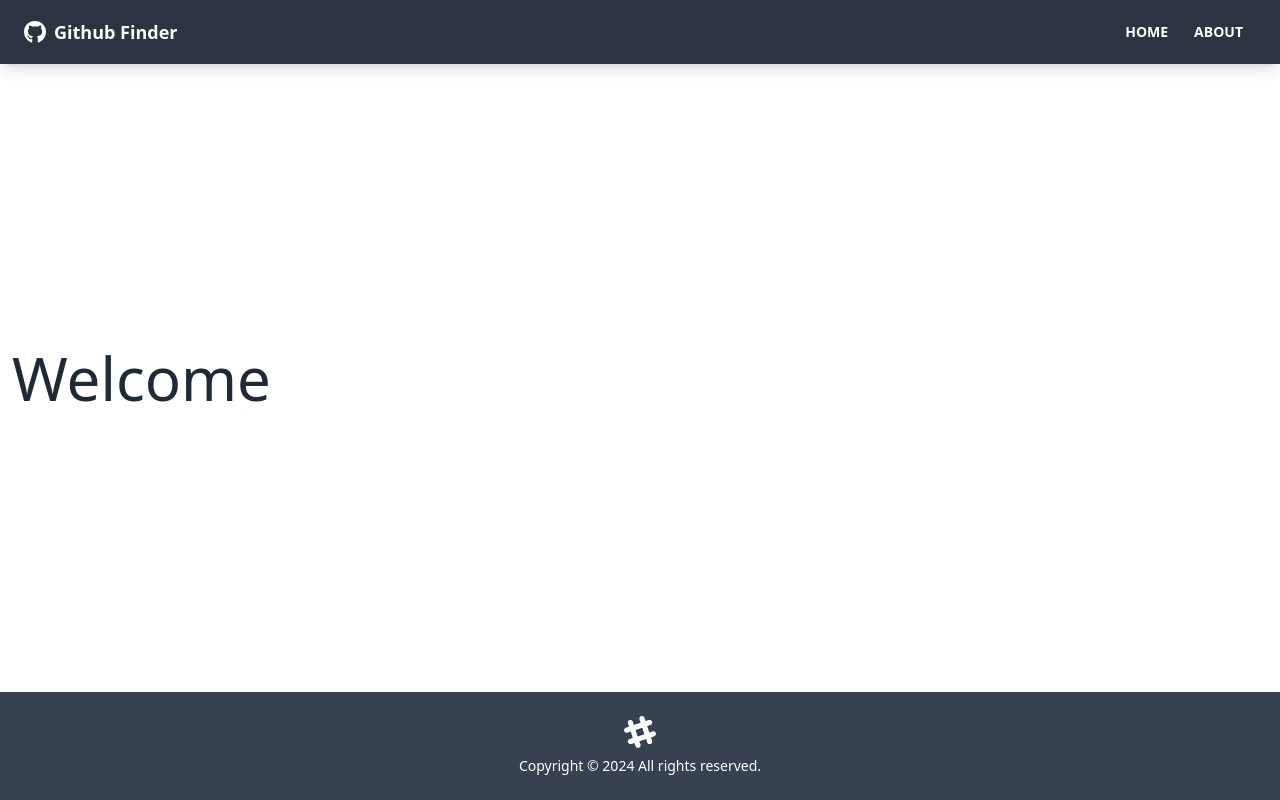
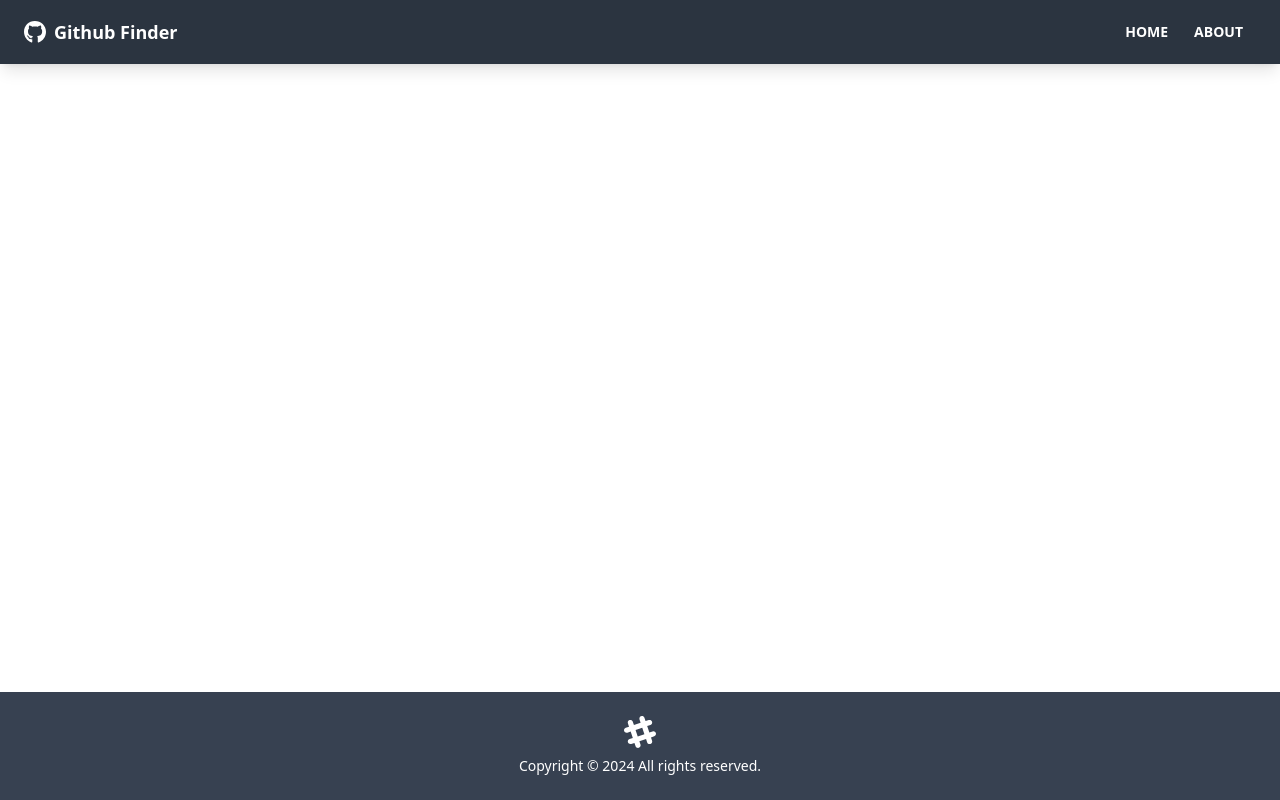
Before and after one commit to Farahat612/brad-react, a React (Create React App) app in the folder github-finder/: page / in a window 1280 px wide. Built offline with nearby package versions, Linux system fonts and the light colour scheme.

Commit message:
minor fixes before moving forward

```diff
--- a/github-finder/src/App.js
+++ b/github-finder/src/App.js
@@ -11,7 +11,7 @@ function App() {
     <Router>
       <div className='flex flex-col justify-between h-screen'>
         <Navbar />
-        <main className='container mx-auto px-3 pb-12'>
+        <main className='container mx-auto px-3 pb-12 text-white'>
           <Routes>
             <Route path='/' element={<Home />} />
             <Route path='/about' element={<About />} />
--- a/github-finder/src/pages/About.jsx
+++ b/github-finder/src/pages/About.jsx
@@ -2,7 +2,7 @@ import React from 'react'
 
 const About = () => {
   return (
-    <div className='text-white'>
+    <div>
       <h1 className='text-6xl mb-4'>Github Finder</h1>
       <p className='mb-4 text-2xl font-light'>
         A React app to search GitHub profiles and see profile details. This
--- a/github-finder/src/pages/NotFound.jsx
+++ b/github-finder/src/pages/NotFound.jsx
@@ -3,12 +3,12 @@ import { Link } from 'react-router-dom'
 
 const NotFound = () => {
   return (
-    <div className='hero text-white'>
+    <div className='hero'>
       <div className='text-center hero-content'>
         <div className='max-w-lg'>
           <h1 className='text-8xl font-bold mb-8'>Oops!</h1>
           <p className='text-5xl mb-8'>404 - Page Not Found!</p>
-          <Link className='btn btn-primary btn-lg' to='/'>
+          <Link className='btn btn-primary btn-lg text-white' to='/'>
             <FaHome className='mr-2' />
             Back To Home
           </Link>
```
Also changed, not shown: 1 other file (tests, documents, lock files or other folders).
